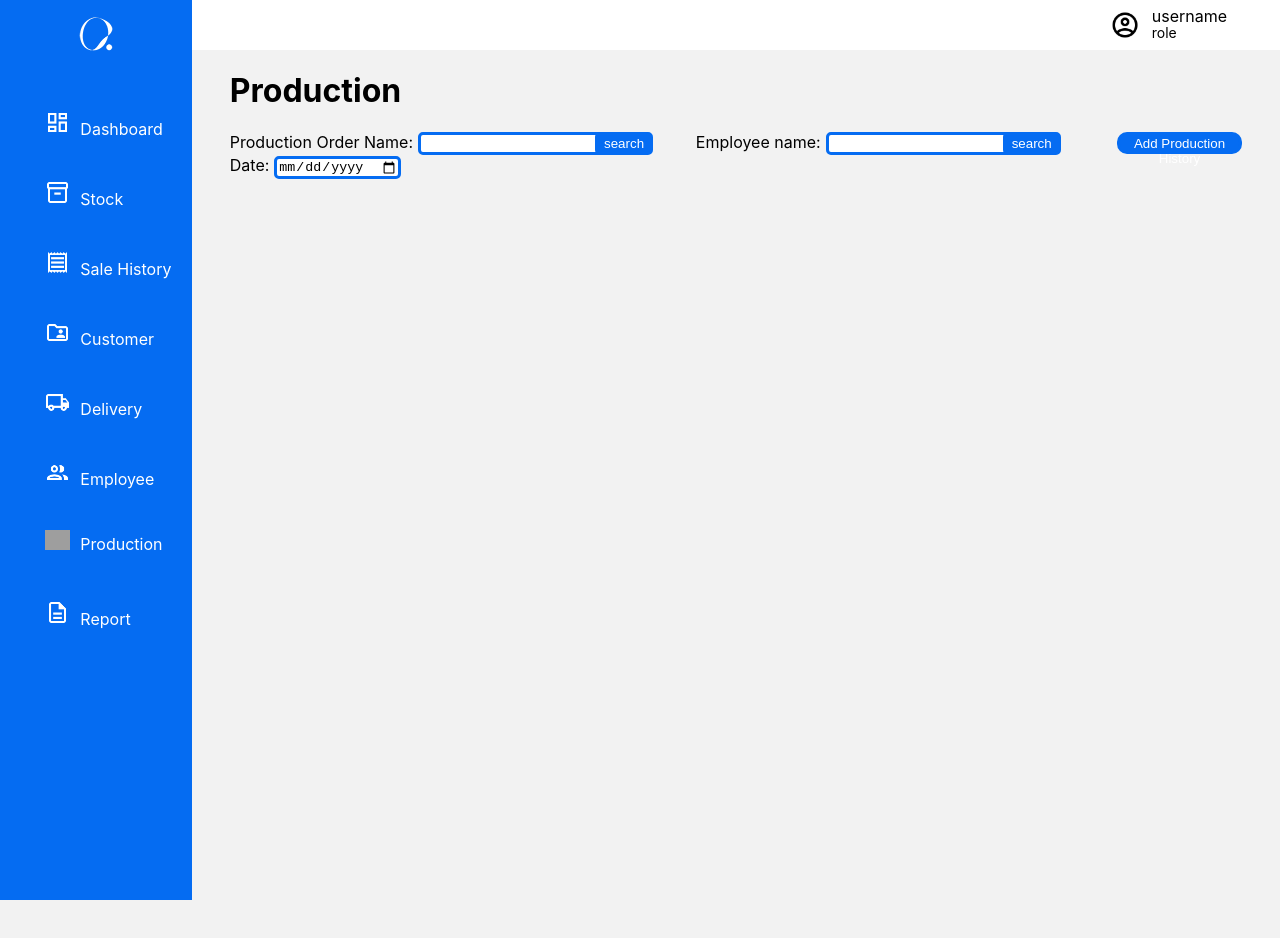
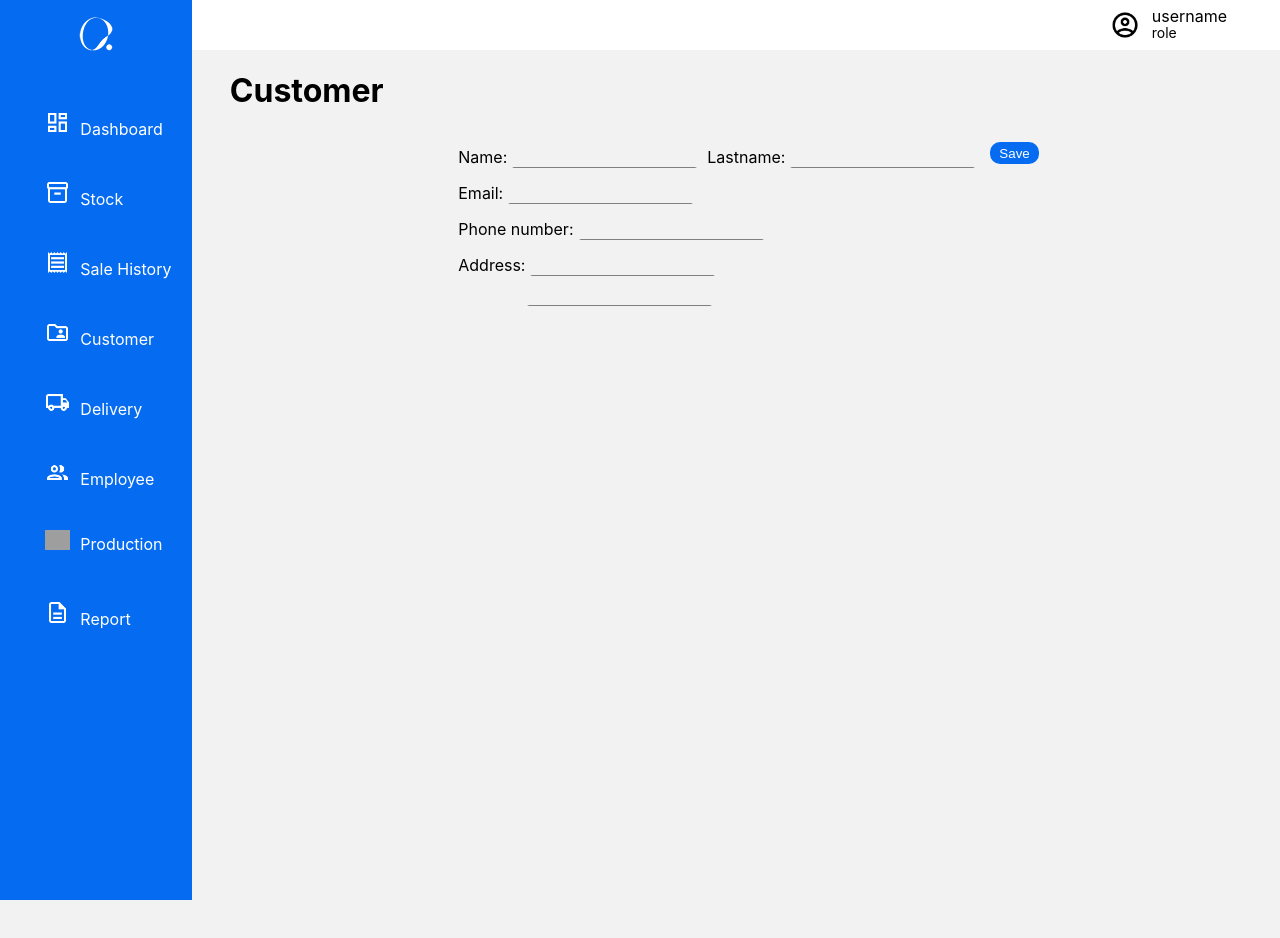
Before and after one commit to nker31/Storage-management-system, a React (Create React App) app in the folder qoo/: page / in a window 1280 px wide. Shown: the top 938 px of the page. Built offline with nearby package versions, Linux system fonts and the light colour scheme; grey boxes are pictures that could not be loaded.

Commit message:
Add Customer Page
- created customer page structure

```diff
--- a/qoo/src/App.js
+++ b/qoo/src/App.js
@@ -8,6 +8,8 @@ import AppSaleHistory from './components/AppSaleHistory';
 import AppDelivery from './components/AppDelivery';
 import AppEmployee from './components/AppEmployee';
 import AppProduction from './components/AppProduction';
+import AppCustomer from './components/AppCustomer';
+import AppCustomerData from './components/AppCustomerData';
 // import AppNavBar from './components/AppNavBar';
 
 
@@ -21,7 +23,9 @@ function App() {
       {/* <AppSaleHistory/> */}
       {/* <AppDelivery/>*/}
       {/* <AppEmployee/> */}
-      <AppProduction/>
+      {/* <AppProduction/> */}
+      {/* <AppCustomer/> */}
+      <AppCustomerData/>
 
 
     </div>
--- /dev/null
+++ b/qoo/src/components/AppCustomer.css
@@ -0,0 +1,53 @@
+
+.box-of-box{
+    /* background-color: blueviolet; */
+    display: flex;
+    justify-content: center;
+    align-items: center;
+
+    min-height: 600px;
+    /* max-height: 1000px; */
+}
+.customer-search-box{
+    /* background-color: aquamarine; */
+    margin-top: -1cm;
+    min-width: 260px;
+    max-width: 600px;
+
+
+}
+
+.cus-search{
+    /* margin-left: 5px; */
+    border: 3px solid #056CF2;
+    border-radius: 5px;
+    min-width: 335px;
+    height: 25px;
+}
+.cus-button{
+    margin-left: -10px;
+    margin-right: 5px;
+    color: white;
+    background-color: #056CF2;
+    border: 3px solid #056CF2;
+    border-radius: 5px;
+    height: 33px;
+
+}
+
+
+.button-box{
+    display: flex;
+    justify-content: center;
+    align-items: center;
+    width: 100%;
+    /* background-color: green; */
+}
+.add-cus-button{
+    height: 35px;
+    color: white;
+    background-color: #056CF2;
+    border: 3px solid #056CF2;
+    border-radius: 10px;
+    margin-top: 0.5cm;
+}
--- /dev/null
+++ b/qoo/src/components/AppCustomer.js
@@ -0,0 +1,24 @@
+import "./AppCustomer.css";
+import AppNavBar from "./AppNavBar";
+
+function AppCustomer(){
+    return(
+        <div className="right-body">
+            <AppNavBar/>
+            <h1 className="stock-area-header">Customer</h1>
+            <div className="box-of-box">
+                <div className="customer-search-box">
+                    <h4>Customer Phone number</h4>
+                    <input type="text" name="" placeholder="" className="cus-search" required/>
+                    <button className="cus-button" type="submit">search</button>
+                    <div className="button-box">
+                        <button className="add-cus-button"  type="">Add Customer</button>
+
+                    </div>
+                </div>
+            </div>
+
+        </div>
+    )
+}
+export default AppCustomer;
--- /dev/null
+++ b/qoo/src/components/AppCustomerData.css
@@ -0,0 +1,41 @@
+.box-of-top{
+    display: flex;
+    justify-content: center;
+    height: 185px;
+}
+.cus-data-area{
+    /* background-color: aqua; */
+    min-height: 120px;
+    min-width: 500px;
+    max-width: 600px;
+}
+.cus-data-line{
+    margin: 15px;
+
+
+}
+.cus-data-text{
+    margin-left: 10px;
+}
+.cus-data-box{
+    margin-left: 5px;
+    border-color: transparent;
+    border-bottom: 1px solid grey;
+    background-color: #f2f2f2;
+}
+.cus-data-box-line2{
+    margin-left: 79px;
+    margin-top: 10px;
+    border-color: transparent;
+    border-bottom: 1px solid grey;
+    background-color: #f2f2f2;
+}
+.save-button{
+    /* margin-right: 1cm; */
+    margin-top: 10px;
+    height: 22px;
+    color: white;
+    background-color: #056CF2;
+    border: 3px solid #056CF2;
+    border-radius: 10px;
+}
--- /dev/null
+++ b/qoo/src/components/AppCustomerData.js
@@ -0,0 +1,39 @@
+import "./AppCustomerData.css";
+import AppNavBar from "./AppNavBar";
+
+function AppCustomerData(){
+    return(
+        <div className="right-body">
+            <AppNavBar/>
+            <h1 className="stock-area-header">Customer</h1>
+            <div className="box-of-top">
+                <div className="cus-data-area">
+                    <div className="cus-data-line">
+                        <label for="firstname" className="cus-data-text">Name:</label>
+                        <input type="text" name="fname" placeholder="" className="cus-data-box"/>
+                        <label for="lastname" className="cus-data-text">Lastname:</label>
+                        <input type="text" name="lname" className="cus-data-box"></input>
+                    </div>
+                    <div className="cus-data-line">
+                        <label for="email" className="cus-data-text">Email:</label>
+                        <input type="email" name="email" placeholder="" className="cus-data-box" />
+                    </div>
+                    <div className="cus-data-line">
+                        <label for="phoneNum" className="cus-data-text">Phone number:</label>
+                        <input type="phone" name="" placeholder="" className="cus-data-box"/>
+                    </div>
+                    <div className="cus-data-line">
+                        <label for="cusAddress" className="cus-data-text">Address:</label>
+                        <input type="text" name="" placeholder="" className="cus-data-box"/><br/>
+                        <input type="text" name="" placeholder="" className="cus-data-box-line2"/>
+                    </div>
+                </div>
+                <div>
+                    <button className="save-button" type="">Save</button>
+                </div>
+            </div>
+
+        </div>
+    )
+}
+export default AppCustomerData;
```
